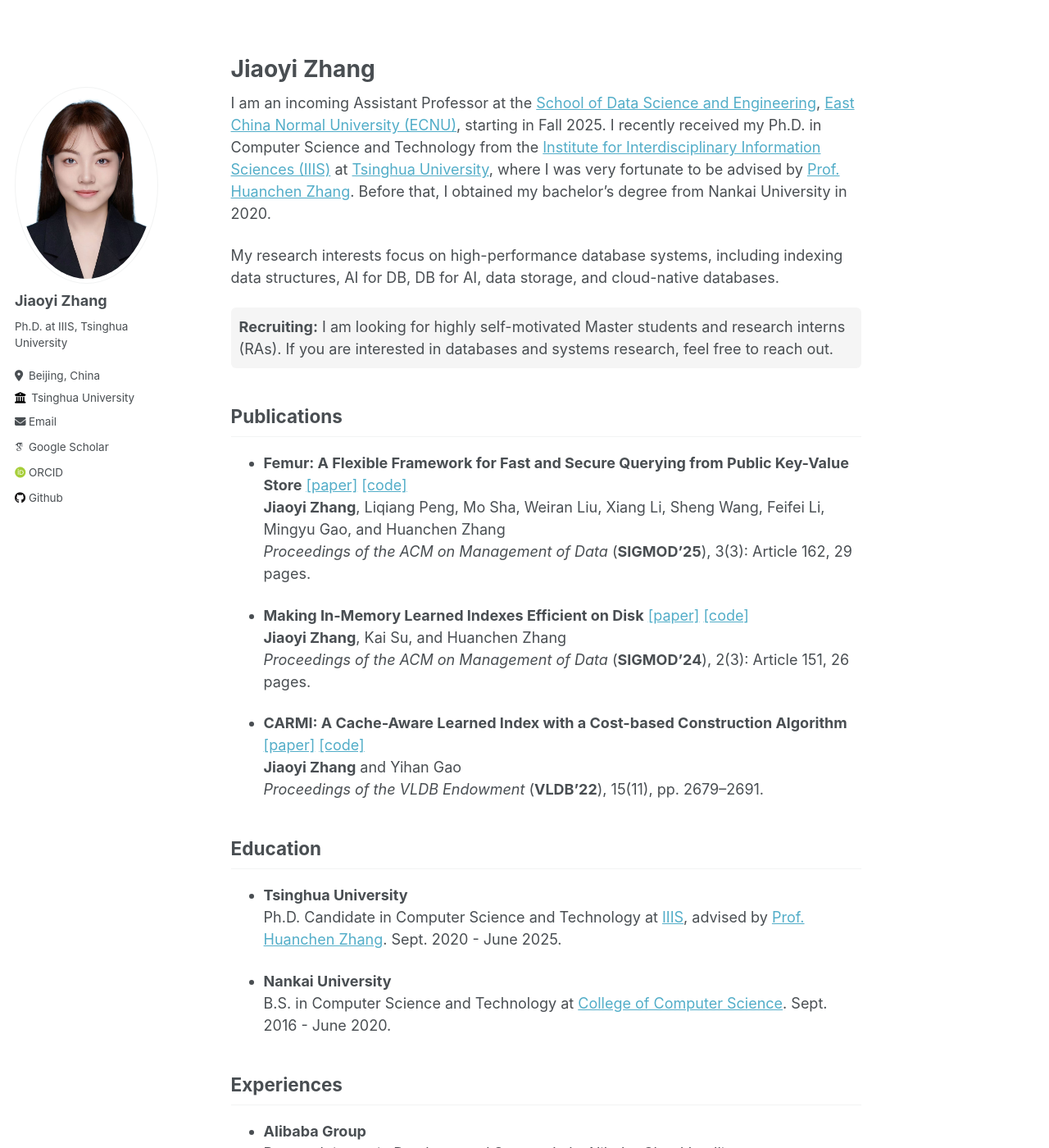
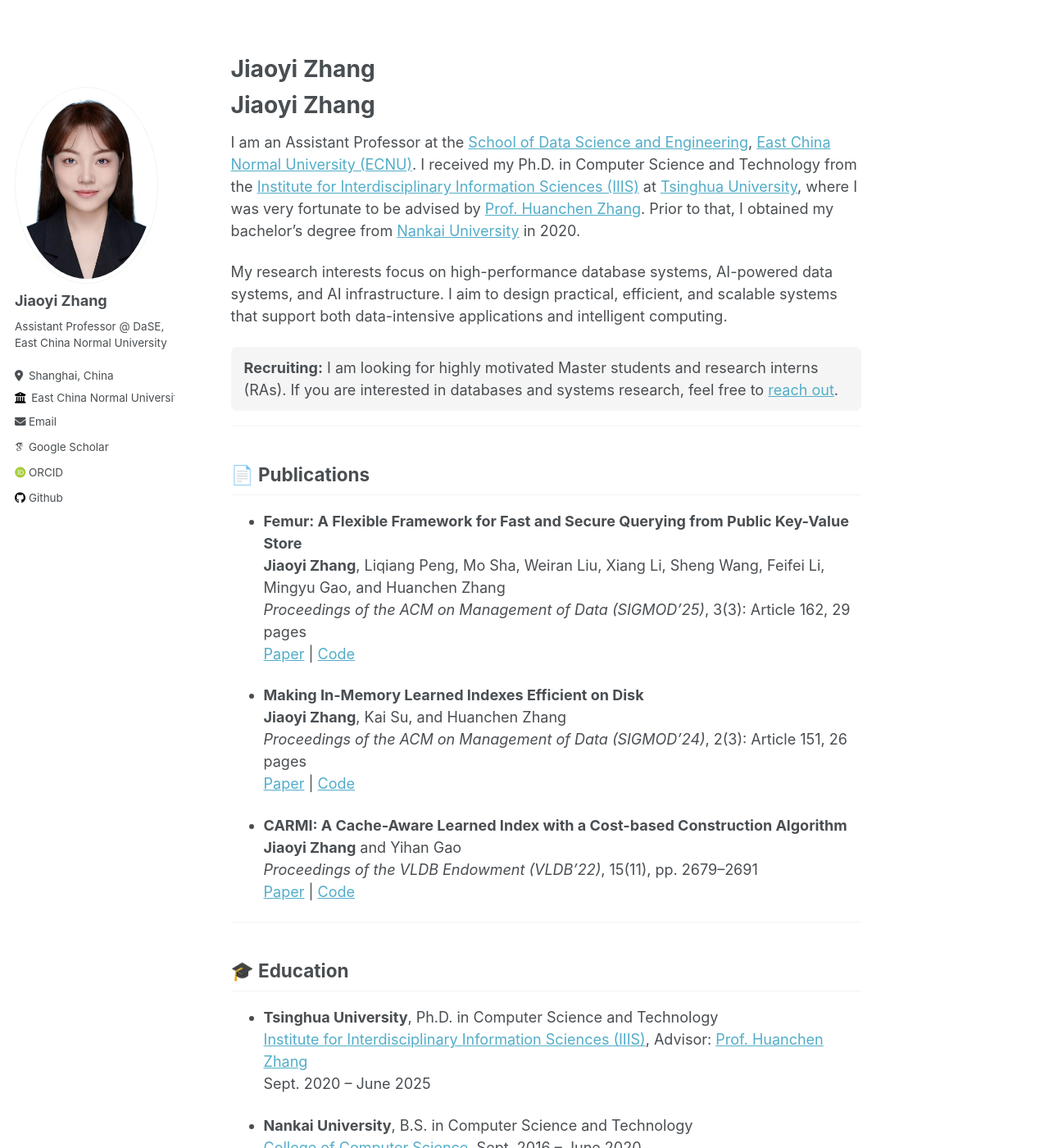
Before and after one commit to JiaoyiZhang/jiaoyizhang.github.io, a Jekyll site: the page built from _pages/about.md, in a window 1280 px wide and 1400 px high. Shown: the whole window at 82% size. Built offline with Jekyll 4.4.1, drawn with Linux system fonts in a browser that asks for light colours; some web fonts are replaced; some of the changed text lies outside the part shown.

Commit message:
Update personal information and profile details in config and about pages

```diff
--- a/_config.yml
+++ b/_config.yml
@@ -11,7 +11,7 @@ locale                   : "en-US"
 title                    : ""
 title_separator          : ""
 name                     : &name "Jiaoyi Zhang"
-description              : &description "Ph.D. Candidate at Tsinghua University"
+description              : &description "Assistant Professor @ DaSE, East China Normal University"
 url                      : https://jiaoyizhang.github.io/ # the base hostname & protocol for your site e.g. "https://mmistakes.github.io"
 baseurl                  : "" # the subpath of your site, e.g. "/blog"
 repository               : "JiaoyiZhang/jiaoyizhang.github.io"
@@ -24,9 +24,9 @@ author:
   avatar           : "profile.jpg"
   name             : "Jiaoyi Zhang"
   pronouns         : # example: "she/her"
-  bio              : "Ph.D. at IIIS, Tsinghua University"
-  location         : "Beijing, China"
-  employer         : "Tsinghua University"
+  bio              : "Assistant Professor @ DaSE, East China Normal University"
+  location         : "Shanghai, China"
+  employer         : "East China Normal University"
   uri              : # URL
   email            : "jiaoyizhang0222@gmail.com"
   github           : "JiaoyiZhang"
--- a/_pages/about.md
+++ b/_pages/about.md
@@ -7,50 +7,74 @@ redirect_from:
   - /about.html
 ---
 
-I am an incoming Assistant Professor at the [School of Data Science and Engineering](https://dase.ecnu.edu.cn/), [East China Normal University (ECNU)](https://www.ecnu.edu.cn/), starting in Fall 2025. I recently received my Ph.D. in Computer Science and Technology from the [Institute for Interdisciplinary Information Sciences (IIIS)](https://iiis.tsinghua.edu.cn/en/) at [Tsinghua University](https://www.tsinghua.edu.cn/en/), where I was very fortunate to be advised by [Prof. Huanchen Zhang](https://people.iiis.tsinghua.edu.cn/~huanchen/). Before that, I obtained my bachelor’s degree from Nankai University in 2020.
+# Jiaoyi Zhang
 
-My research interests focus on high-performance database systems, including indexing data structures, AI for DB, DB for AI, data storage, and cloud-native databases.
+I am an Assistant Professor at the [School of Data Science and Engineering](https://dase.ecnu.edu.cn/), [East China Normal University (ECNU)](https://www.ecnu.edu.cn/). I received my Ph.D. in Computer Science and Technology from the [Institute for Interdisciplinary Information Sciences (IIIS)](https://iiis.tsinghua.edu.cn/en/) at [Tsinghua University](https://www.tsinghua.edu.cn/en/), where I was very fortunate to be advised by [Prof. Huanchen Zhang](https://people.iiis.tsinghua.edu.cn/~huanchen/). Prior to that, I obtained my bachelor’s degree from [Nankai University](https://en.nankai.edu.cn/) in 2020.
 
-<div style="background-color:#f5f5f5; padding:10px; border-radius:6px;">
-<strong>Recruiting:</strong> I am looking for highly self-motivated Master students and research interns (RAs). If you are interested in databases and systems research, feel free to reach out.
+My research interests focus on high-performance database systems, AI-powered data systems, and AI infrastructure. I aim to design practical, efficient, and scalable systems that support both data-intensive applications and intelligent computing.
+
+
+<div style="background-color:#f5f5f5; padding:12px 16px; border-radius:8px; margin:12px 0;">
+<strong>Recruiting:</strong> I am looking for highly motivated Master students and research interns (RAs).
+If you are interested in databases and systems research, feel free to <a href="jyzhang@dase.ecnu.edu.cn">reach out</a>.
 </div>
 
+---
 
-## Publications
-- **Femur: A Flexible Framework for Fast and Secure Querying from Public Key-Value Store** [[paper]](https://doi.org/10.1145/3725299) [[code]](https://github.com/alibaba-edu/mpc4j)
+## 📄 Publications
+
+- **Femur: A Flexible Framework for Fast and Secure Querying from Public Key-Value Store**
 **Jiaoyi Zhang**, Liqiang Peng, Mo Sha, Weiran Liu, Xiang Li, Sheng Wang, Feifei Li, Mingyu Gao, and Huanchen Zhang
-*Proceedings of the ACM on Management of Data* (**SIGMOD'25**), 3(3): Article 162, 29 pages.
+*Proceedings of the ACM on Management of Data (SIGMOD'25)*, 3(3): Article 162, 29 pages
+[Paper](https://doi.org/10.1145/3725299) | [Code](https://github.com/alibaba-edu/mpc4j)
 
-- **Making In-Memory Learned Indexes Efficient on Disk** [[paper]](https://dl.acm.org/doi/10.1145/3654954) [[code]](https://github.com/JiaoyiZhang/Efficient-Disk-Learned-Index)
+- **Making In-Memory Learned Indexes Efficient on Disk**
 **Jiaoyi Zhang**, Kai Su, and Huanchen Zhang
-*Proceedings of the ACM on Management of Data* (**SIGMOD'24**), 2(3): Article 151, 26 pages.
+*Proceedings of the ACM on Management of Data (SIGMOD'24)*, 2(3): Article 151, 26 pages
+[Paper](https://dl.acm.org/doi/10.1145/3654954) | [Code](https://github.com/JiaoyiZhang/Efficient-Disk-Learned-Index)
 
+- **CARMI: A Cache-Aware Learned Index with a Cost-based Construction Algorithm**
+**Jiaoyi Zhang** and Yihan Gao
+*Proceedings of the VLDB Endowment (VLDB'22)*, 15(11), pp. 2679–2691
+[Paper](https://www.vldb.org/pvldb/vol15/p2679-gao.pdf) | [Code](https://github.com/JiaoyiZhang/CARMI)
 
-- **CARMI: A Cache-Aware Learned Index with a Cost-based Construction Algorithm** [[paper]](https://www.vldb.org/pvldb/vol15/p2679-gao.pdf) [[code]](https://github.com/JiaoyiZhang/CARMI)
-**Jiaoyi Zhang** and Yihan Gao
-*Proceedings of the VLDB Endowment* (**VLDB'22**), 15(11), pp. 2679–2691.
+---
 
-## Education
-- **Tsinghua University**
-Ph.D. Candidate in Computer Science and Technology at [IIIS](https://iiis.tsinghua.edu.cn/en/), advised by [Prof. Huanchen Zhang](https://people.iiis.tsinghua.edu.cn/~huanchen/). Sept. 2020 - June 2025.
+## 🎓 Education
 
-- **Nankai University**
-B.S. in Computer Science and Technology at [College of Computer Science](https://encc.nankai.edu.cn/). Sept. 2016 - June 2020.
+- **Tsinghua University**, Ph.D. in Computer Science and Technology
+[Institute for Interdisciplinary Information Sciences (IIIS)](https://iiis.tsinghua.edu.cn/en/), Advisor: [Prof. Huanchen Zhang](https://people.iiis.tsinghua.edu.cn/~huanchen/)
+Sept. 2020 – June 2025
 
-## Experiences
-- **Alibaba Group**
-Research intern in Database and Storage Lab, Alibaba Cloud Intelligence.
-Mentor: Dr. Sheng Wang. March 2024 - Feb. 2025.
-Research on improving the usability of secure query processing systems (SIGMOD’25).
+- **Nankai University**, B.S. in Computer Science and Technology
+[College of Computer Science](https://encc.nankai.edu.cn/), Sept. 2016 – June 2020
 
-## Teaching
-- **Teaching Assistant** - Data Mining, Fall 2020.
+---
 
-## Awards
-- Excellent Comprehensive Scholarship of Tsinghua University (12%), 2024
+## 💼 Experience
+
+- **East China Normal University**, Assistant Professor
+[School of Data Science and Engineering (DaSE)](https://dase.ecnu.edu.cn/daseeng/)
+Sept. 2025 – Present
+
+- **Alibaba Group**, Research Intern
+Database and Storage Lab, Alibaba Cloud Intelligence
+Mentor: Dr. Sheng Wang
+March 2024 – Feb. 2025
+
+---
+
+## 🏫 Teaching
+
+- **Teaching Assistant**, Data Mining, Fall 2020
+
+---
+
+## 🏆 Awards
+
+- Excellent Comprehensive Scholarship of Tsinghua University (Top 12%), 2024
 - Excellent Comprehensive Scholarship of IIIS, 2023
-- Excellent Comprehensive Scholarship of Tsinghua University (12%), 2022
-- Outstanding Graduates of Nankai University (4%), 2020
-- National Scholarship (1%), 2019
-- National Scholarship (1%), 2018
-- Gong-Neng Scholarship of Nankai University (5%), 2017
+- Excellent Comprehensive Scholarship of Tsinghua University (Top 12%), 2022
+- Outstanding Graduate, Nankai University (Top 4%), 2020
+- National Scholarship (Top 1%), 2019 & 2018
+- Gong-Neng Scholarship, Nankai University (Top 5%), 2017
```
